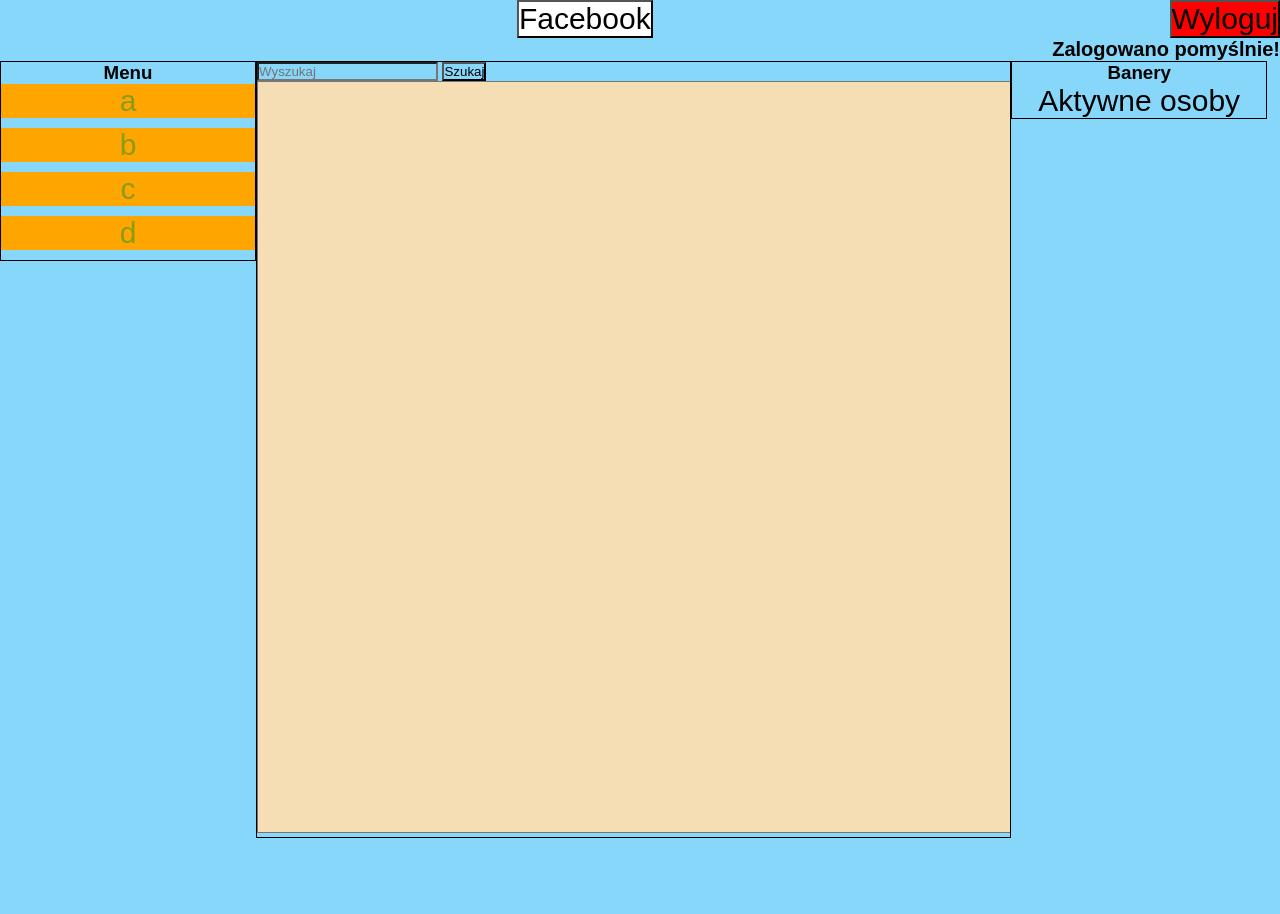
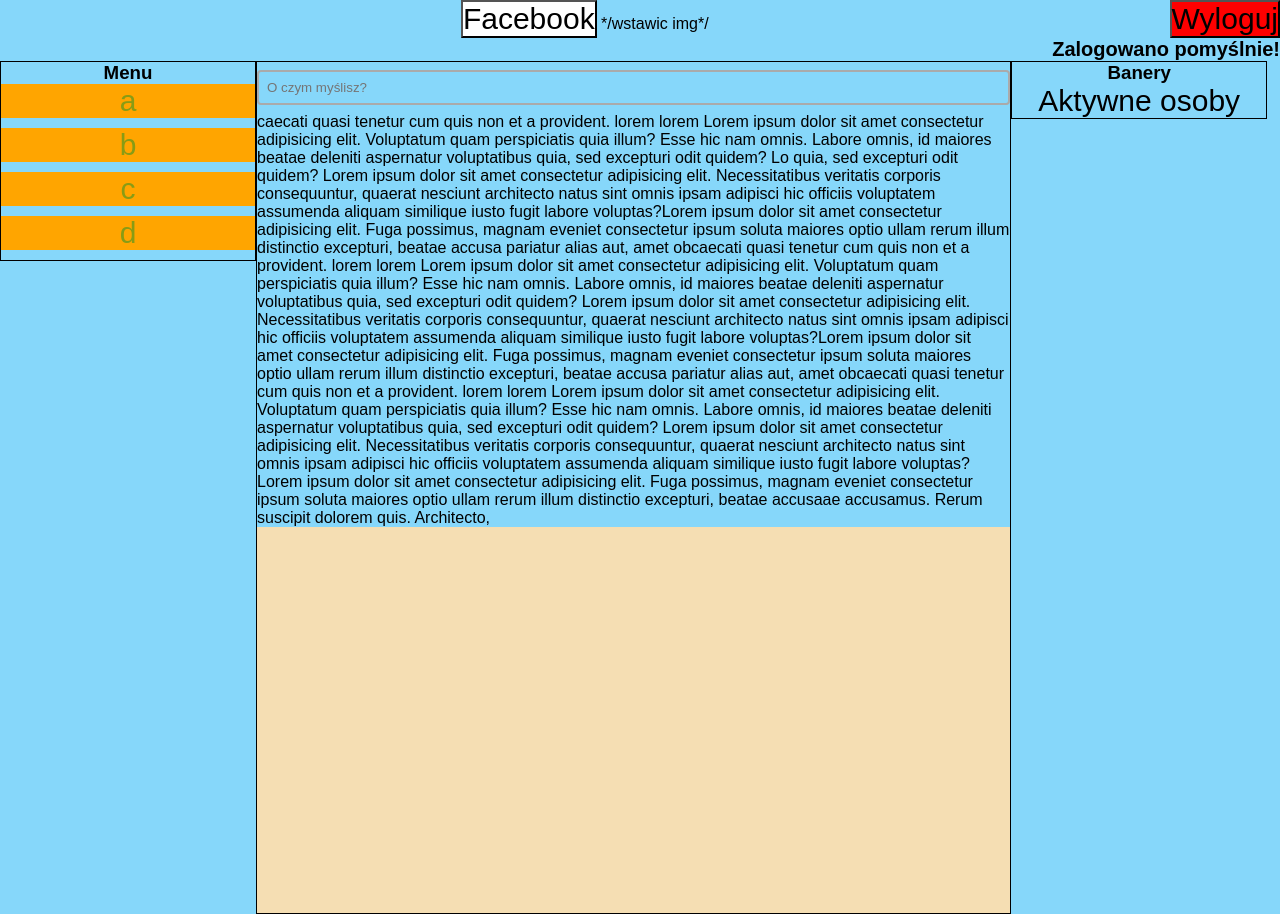
Before and after one commit to mefiuw/strona, a plain HTML site: page index.html in a window 1280 px wide. Before the commit the page ends 838 px from the top, so only its background shows below. Drawn offline with Linux system fonts and the light colour scheme.

Commit message:
add new f

```diff
--- a/drugimain.js
+++ b/drugimain.js
@@ -0,0 +1,5 @@
+function myFunction() {
+    let text1 = parseInt(document.getElementsById(text1).value);
+    let text2 = parseInt(document.getElementsById(text2).value);
+    document.getElementById("output").innerHTML = text1 + text2;
+}
--- a/index.css
+++ b/index.css
@@ -97,13 +97,24 @@
      color: white;
  }
 
- div p textarea {
+ .textarea {
      background-color: wheat;
-     max-height: 800px;
+     height: 800px;
      max-width: 978px;
  }
 
- div p form input {
-     display: inline-block;
-     margin-left: 800px;
+ input[type="text"] {
+     width: 100%;
+     border: 2px solid #aaa;
+     border-radius: 4px;
+     margin: 8px 0;
+     outline: none;
+     padding: 8px;
+     box-sizing: border-box;
+     transition: .3s;
  }
+
+ input[type="text"]:focus {
+     border-color: dodgerBlue;
+     box-shadow: 0 0 8px 0 dodgerBlue;
+ }
--- a/index.html
+++ b/index.html
@@ -14,7 +14,7 @@
     <header>
 
         <button class="logout">Wyloguj</button>
-        <button class="odnow">Facebook</button>
+        <button class="odnow">Facebook</button> */wstawic img*/
         <h1>Zalogowano pomyślnie!</h1>
 
     </header>
@@ -32,22 +32,27 @@
         </div>
         <div class="posty">
             <p>
-                <form method="get" action="">
-                    <input value="" type="text" placeholder="Wyszukaj ">
-                    <input type="submit" value="Szukaj"></form>
-            </p>
-            <p><textarea name="text" id="srodek" cols="170" rows="50"></textarea>
-            </p>
-
-        </div>
 
 
+                <input name="tak" value="" type="text" placeholder="O czym myślisz? ">
+                <input type="hidden" name="tak" value="index.html">
 
+                <div class="textarea">
+                    <p>caecati quasi tenetur cum quis non et a provident. lorem lorem Lorem ipsum dolor sit amet consectetur adipisicing elit. Voluptatum quam perspiciatis quia illum? Esse hic nam omnis. Labore omnis, id maiores beatae deleniti aspernatur
+                        voluptatibus quia, sed excepturi odit quidem? Lo quia, sed excepturi odit quidem? Lorem ipsum dolor sit amet consectetur adipisicing elit. Necessitatibus veritatis corporis consequuntur, quaerat nesciunt architecto natus sint omnis
+                        ipsam adipisci hic officiis voluptatem assumenda aliquam similique iusto fugit labore voluptas?Lorem ipsum dolor sit amet consectetur adipisicing elit. Fuga possimus, magnam eveniet consectetur ipsum soluta maiores optio ullam
+                        rerum illum distinctio excepturi, beatae accusa pariatur alias aut, amet obcaecati quasi tenetur cum quis non et a provident. lorem lorem Lorem ipsum dolor sit amet consectetur adipisicing elit. Voluptatum quam perspiciatis quia
+                        illum? Esse hic nam omnis. Labore omnis, id maiores beatae deleniti aspernatur voluptatibus quia, sed excepturi odit quidem? Lorem ipsum dolor sit amet consectetur adipisicing elit. Necessitatibus veritatis corporis consequuntur,
+                        quaerat nesciunt architecto natus sint omnis ipsam adipisci hic officiis voluptatem assumenda aliquam similique iusto fugit labore voluptas?Lorem ipsum dolor sit amet consectetur adipisicing elit. Fuga possimus, magnam eveniet
+                        consectetur ipsum soluta maiores optio ullam rerum illum distinctio excepturi, beatae accusa pariatur alias aut, amet obcaecati quasi tenetur cum quis non et a provident. lorem lorem Lorem ipsum dolor sit amet consectetur adipisicing
+                        elit. Voluptatum quam perspiciatis quia illum? Esse hic nam omnis. Labore omnis, id maiores beatae deleniti aspernatur voluptatibus quia, sed excepturi odit quidem? Lorem ipsum dolor sit amet consectetur adipisicing elit. Necessitatibus
+                        veritatis corporis consequuntur, quaerat nesciunt architecto natus sint omnis ipsam adipisci hic officiis voluptatem assumenda aliquam similique iusto fugit labore voluptas?Lorem ipsum dolor sit amet consectetur adipisicing elit.
+                        Fuga possimus, magnam eveniet consectetur ipsum soluta maiores optio ullam rerum illum distinctio excepturi, beatae accusaae accusamus. Rerum suscipit dolorem quis. Architecto, </p>
+                </div>
 
-
-
-
-
+                </form>
+            </p>
+        </div>
         <div class="bok2">
             <h3>Banery</h3>
             <nav>
--- a/main.js
+++ b/main.js
@@ -0,0 +1,22 @@
+const wyloguj = document.querySelector("button.logout");
+wyloguj.addEventListener("click", () => {
+    console.log("wylogowano");
+});
+let input = document.querySelector('.textarea')
+const newEl = document.createElement("p");
+let tekstt = document.querySelector(".textarea")
+
+const srodek = document.querySelector("p").addEventListener("keypress", (e) => {
+    if (e.key === "Enter")
+
+        tekstt.innerHTML += tekstt + input;
+
+
+
+
+
+    else {
+        false;
+    }
+
+});
```
Also changed, not shown: stronaStartowa.html (+9 -6 lines).
